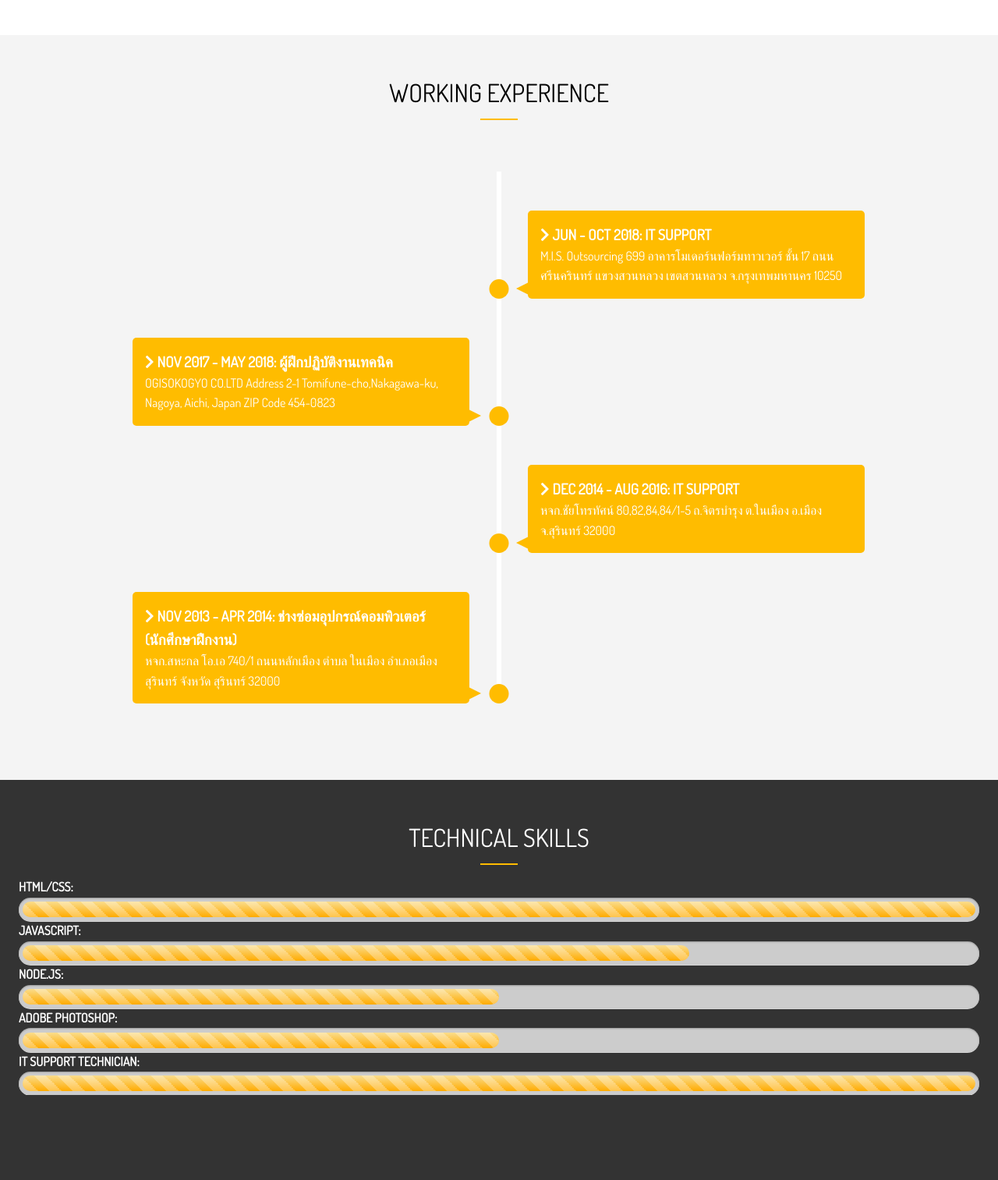
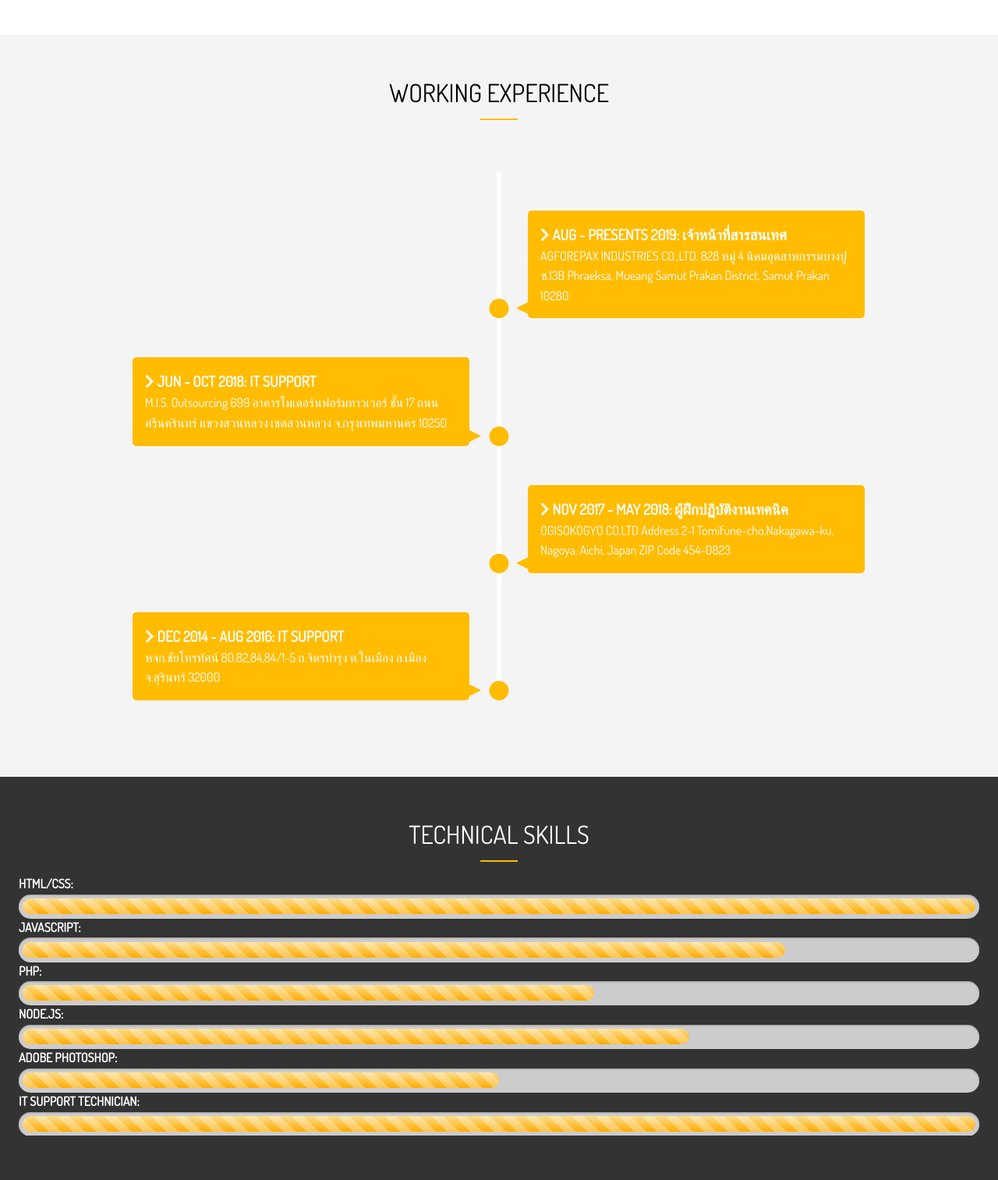
Before and after one commit to Panyafuang/portfolio_website, a website: page dist/about.html in a window 1280 px wide. Shown: the part 1238-2751 px from the top of the page at 78% size. Drawn offline with Linux system fonts and the light colour scheme.

Commit message:
update content

```diff
--- a/dist/about.html
+++ b/dist/about.html
@@ -60,8 +60,7 @@
                             <span class="age">Age:</span> 28
                         </li>
                         <li>
-                            <span>Skills:</span> HTML/CSS, BootStrap, JavaScript, Node.js,Sass, JSON, mySQL, Mongodb,
-                            Git, TCP/IP, Networks, Basic Cisco Configuration, Hardware Support
+                            <span>Skills:</span> HTML/CSS, BootStrap, JavaScript, Node.js, PHP, Sass, JSON, mySQL, Mongodb, Express, Git, Network, Basic Cisco Configuration, Hardware Support
                         </li>
                         <li>
                             <span>Interest and Activities:</span> Coding, Reading, Swimming
@@ -95,6 +94,12 @@
             <ul>
                 <li>
                     <div>
+                        <h3><i class="fas fa-chevron-right"></i> AUG - PRESENTS 2019: เจ้าหน้าที่สารสนเทศ</h3>
+                        <p>AGFOREPAX INDUSTRIES CO.,LTD. 828 หมู่ 4 นิคมอุตสาหกรรมบางปู ซ.13B Phraeksa, Mueang Samut Prakan District, Samut Prakan 10280</p>
+                    </div>
+                </li>
+                <li>
+                    <div>
                         <h3><i class="fas fa-chevron-right"></i> JUN - OCT 2018: IT Support</h3>
                         <p>M.I.S. Outsourcing 699 อาคารโมเดอร์นฟอร์มทาวเวอร์ ชั้น 17 ถนนศรีนครินทร์ แขวงสวนหลวง เขตสวนหลวง จ.กรุงเทพมหานคร 10250</p>
                     </div>
@@ -109,12 +114,6 @@
                     <div>
                         <h3><i class="fas fa-chevron-right"></i> DEC 2014 - AUG 2016: IT Support</h3>
                         <p>หจก.ชัยโทรทัศน์ 80,82,84,84/1-5 ถ.จิตรบำรุง ต.ในเมือง อ.เมือง จ.สุรินทร์ 32000</p>
-                    </div>
-                </li>
-                <li>
-                    <div>
-                        <h3><i class="fas fa-chevron-right"></i> NOV 2013 - APR 2014: ช่างซ่อมอุปกรณ์คอมพิวเตอร์ (นักศึกษาฝึกงาน)</h3>
-                        <p>หจก.สหะกล โอ.เอ 740/1 ถนนหลักเมือง ตำบล ในเมือง อำเภอเมืองสุรินทร์ จังหวัด สุรินทร์ 32000</p>
                     </div>
                 </li>
             </ul>
@@ -173,11 +172,15 @@
 
             <h4>javaScript: </h4>
             <div class="animation-bar-1">
-                <span class="javascript" style="width: 70%"></span>
+                <span class="javascript" style="width: 80%"></span>
+            </div>
+            <h4>PHP: </h4>
+            <div class="animation-bar-1">
+                <span class="php" style="width: 60%"></span>
             </div>
             <h4>Node.js: </h4>
             <div class="animation-bar-1">
-                <span class="nodejs" style="width: 50%"></span>
+                <span class="nodejs" style="width: 70%"></span>
             </div>
             <h4>Adobe Photoshop: </h4>
             <div class="animation-bar-1">
--- a/dist/css/main.css
+++ b/dist/css/main.css
@@ -125,6 +125,7 @@ input[class^='btn-']:hover {
       left: 0;
       width: 100%;
       height: auto;
+      object-fit: cover;
       line-height: 0; }
   .item-image::before {
     content: '';
@@ -193,6 +194,8 @@ input[class^='btn-']:hover {
     animation: photoshop 6s ease; }
   .animation-bar-1 span.it-support {
     animation: it-support 6s ease; }
+  .animation-bar-1 span.php {
+    animation: php 6s ease; }
 
 .animation-bar-1 span::after {
   position: absolute;
@@ -217,13 +220,19 @@ input[class^='btn-']:hover {
   0% {
     width: 0%; }
   100% {
-    width: 70%; } }
+    width: 80%; } }
+
+@keyframes php {
+  0% {
+    width: 0%; }
+  100% {
+    width: 60%; } }
 
 @keyframes nodejs {
   0% {
     width: 0%; }
   100% {
-    width: 50%; } }
+    width: 70%; } }
 
 @keyframes photoshop {
   0% {
```
Also changed, not shown: dist/work.html (+1 -1 lines), dist/img/items/item10.png (added), dist/img/items/item11.png (added), 2 other files.
